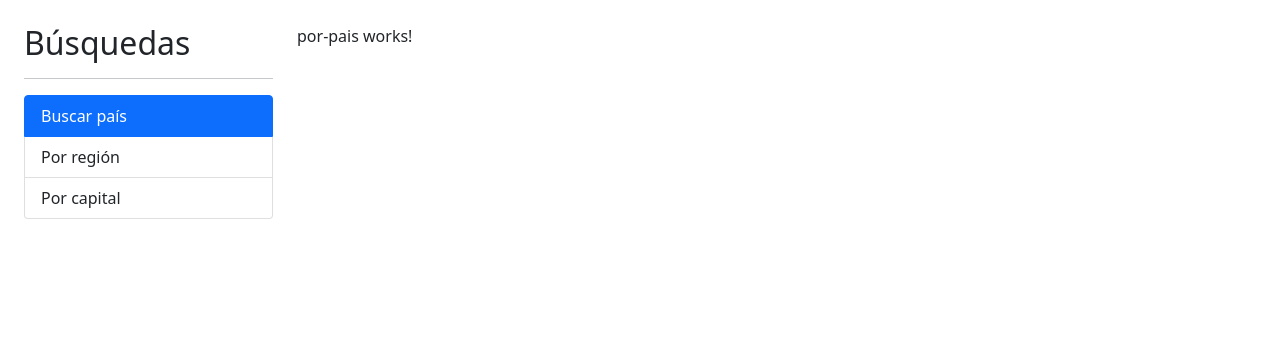
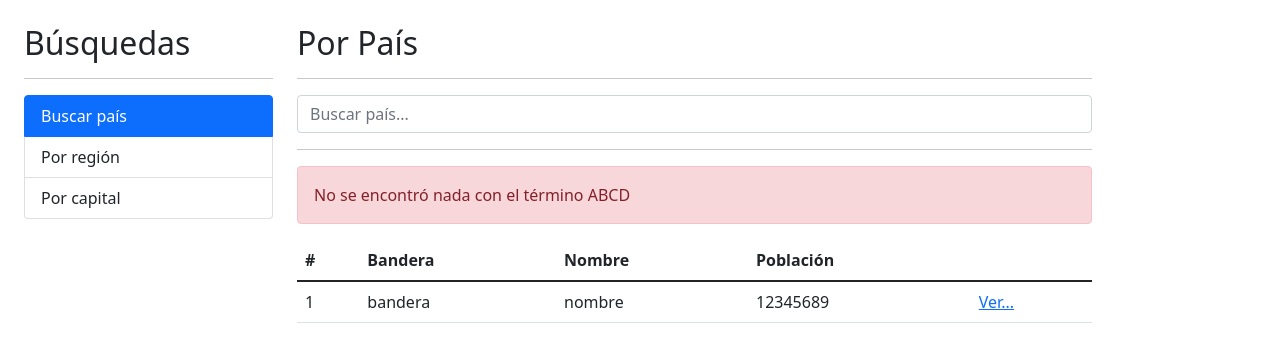
Before and after one commit to rmburrueco/PaisApp, an Angular app: page / in a window 1280 px wide. Shown: the top 362 px of the page. Built offline with nearby package versions, Linux system fonts and the light colour scheme.

Commit message:
Componente para buscar por país

```diff
--- a/src/app/pais/pages/por-pais/por-pais.component.html
+++ b/src/app/pais/pages/por-pais/por-pais.component.html
@@ -1 +1,49 @@
-<p>por-pais works!</p>
+<h2> Por País </h2>
+<hr>
+
+<div class="row">
+    <div class="col">
+        <form  (ngSubmit)="buscar()" autocomplete="off">
+
+            <input type="text"
+                   name="termino"
+                   class="form-control"
+                   [(ngModel)]="termino"
+                   placeholder="Buscar país..."
+            />
+
+        </form>
+    </div>
+</div>
+
+<hr>
+<div class="alert alert-danger">
+    No se encontró nada con el término ABCD
+</div>
+
+<div class="row">
+    <div class="col">
+        <table class="table table-hover">
+            <thead>
+                <tr>
+                    <th>#</th>
+                    <th>Bandera</th>
+                    <th>Nombre</th>
+                    <th>Población</th>
+                    <th></th>
+                </tr>
+            </thead>
+            <tbody>
+                <tr>
+                    <td>1</td>
+                    <td>bandera</td>
+                    <td>nombre</td>
+                    <td>12345689</td>
+                    <td>
+                        <a href="#">Ver...</a>
+                    </td>
+                </tr>
+            </tbody>
+        </table>
+    </div>
+</div>
--- a/src/app/pais/pages/por-pais/por-pais.component.ts
+++ b/src/app/pais/pages/por-pais/por-pais.component.ts
@@ -1,4 +1,4 @@
-import { Component, OnInit } from '@angular/core';
+import { Component } from '@angular/core';
 
 @Component({
   selector: 'app-por-pais',
@@ -6,11 +6,13 @@
   styles: [
   ]
 })
-export class PorPaisComponent implements OnInit {
+export class PorPaisComponent{
 
+  termino: string = '';
   constructor() { }
 
-  ngOnInit(): void {
+  buscar(){
+    console.log(this.termino);
   }
 
 }
--- a/src/app/pais/pais.module.ts
+++ b/src/app/pais/pais.module.ts
@@ -1,9 +1,11 @@
 import { NgModule } from '@angular/core';
 import { CommonModule } from '@angular/common';
+import { FormsModule } from '@angular/forms';
 import { PorCapitalComponent } from './pages/por-capital/por-capital.component';
 import { PorPaisComponent } from './pages/por-pais/por-pais.component';
 import { PorRegionComponent } from './pages/por-region/por-region.component';
 import { VerPaisComponent } from './pages/ver-pais/ver-pais.component';
+
 
 
 
@@ -21,7 +23,8 @@
     VerPaisComponent
   ],
   imports: [
-    CommonModule
+    CommonModule,
+    FormsModule
   ]
 })
 export class PaisModule { }
```
